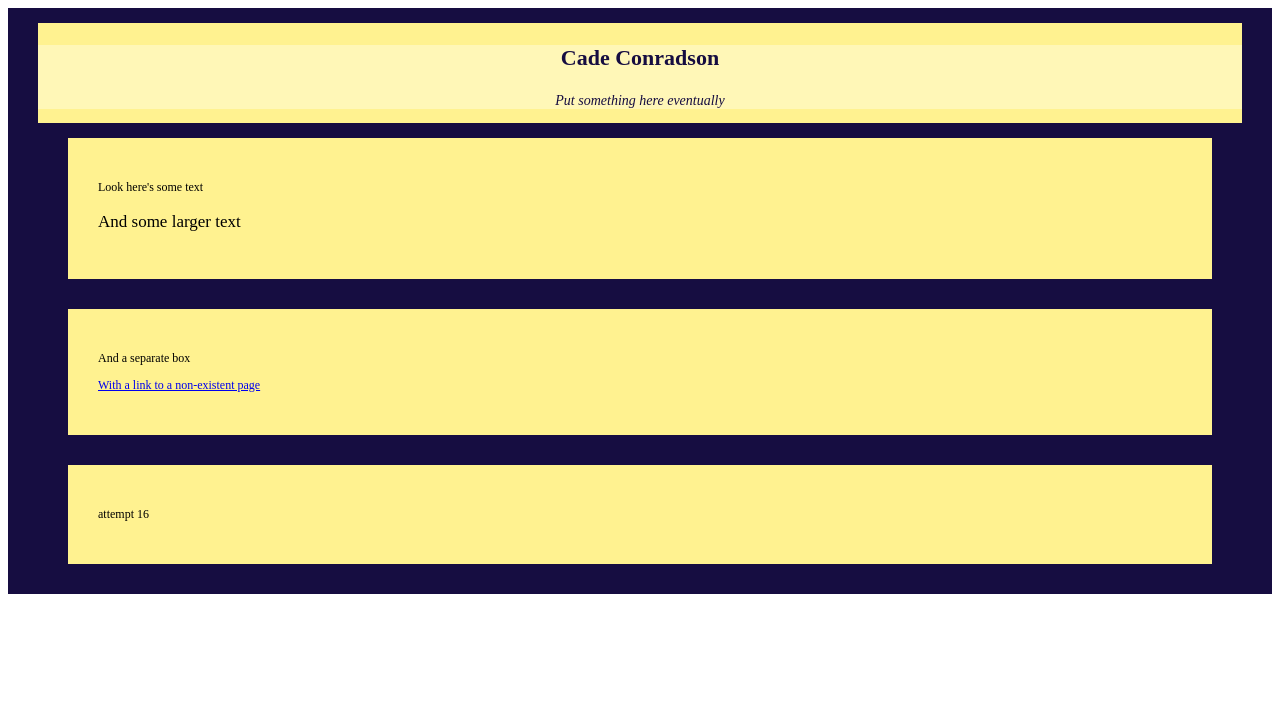
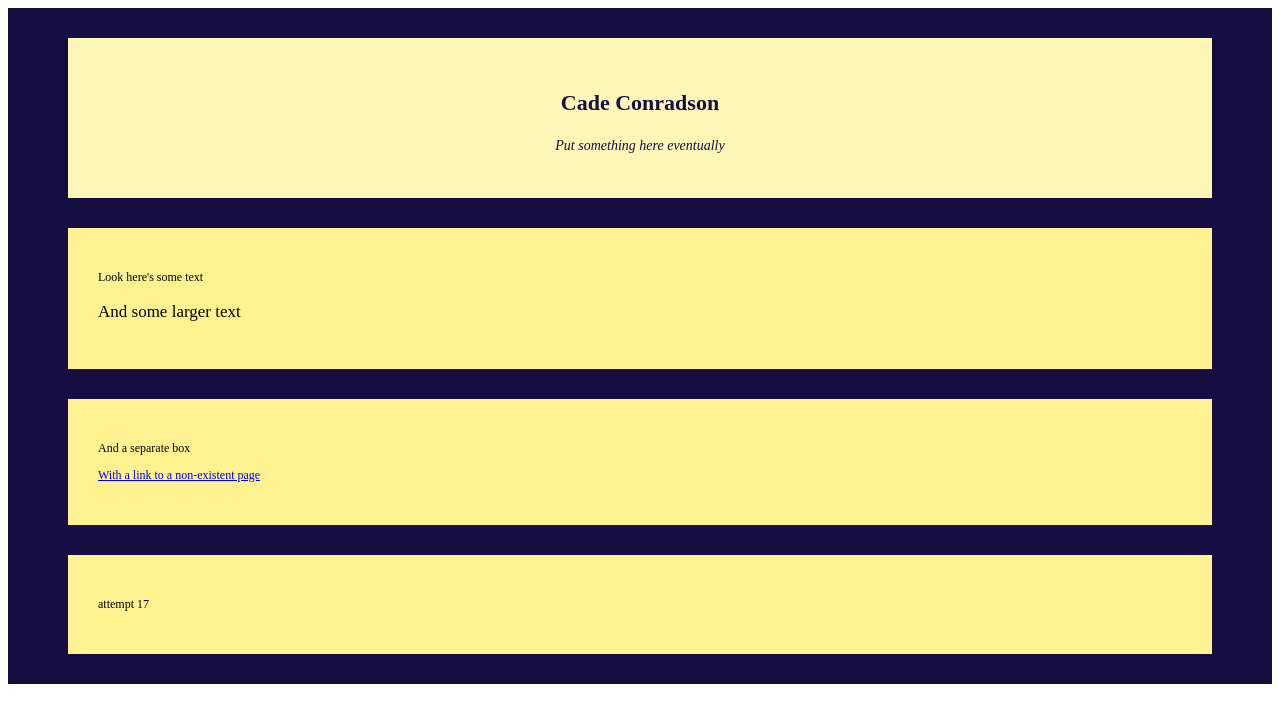
Before and after one commit to cconradson/cconradson.github.io, a Jekyll site: the page built from index.html, in a window 1280 px wide. Shown: the top 723 px of the page. Built offline with Jekyll 4.4.1, drawn with Linux system fonts in a browser that asks for light colours.

Commit message:
style attempt 17

```diff
--- a/_includes/top.html
+++ b/_includes/top.html
@@ -1,4 +1,4 @@
-<header>
+<div id="header">
 	<h3 class='site.title'>{{ site.title }}</h3>
 	<p class='site.description'>{{ site.description }}</p>
-</header>
+</div>
--- a/_layouts/default.html
+++ b/_layouts/default.html
@@ -5,7 +5,7 @@
 	<link rel="stylesheet" type="text/css" href="assets/css/main.css">
 	</head>
 
-	<div class="container">
+	<div id="container">
 
 		{% include top.html %}
 
--- a/assets/css/main.css
+++ b/assets/css/main.css
@@ -1,13 +1,12 @@
-header {
+div[id="header"] {
 	text-align: center;
 	background-color: #fff7b7;
 	color: #160d41;
 }
 
-div[class="container"] {
+div[id="container"] {
 	padding: 0px;
 	border: 15 px solid green;
-	margin: 20 px;
 }
 
 div {
--- a/index.html
+++ b/index.html
@@ -15,5 +15,5 @@ layout: default
 </div>
 
 <div>
-	<p>attempt 16</p>
+	<p>attempt 17</p>
 </div>
```
